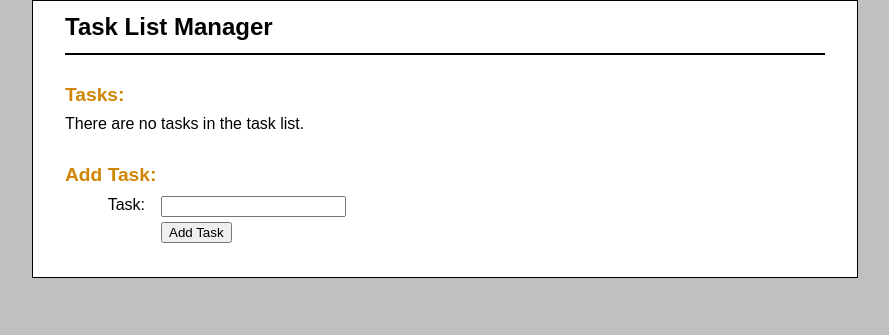
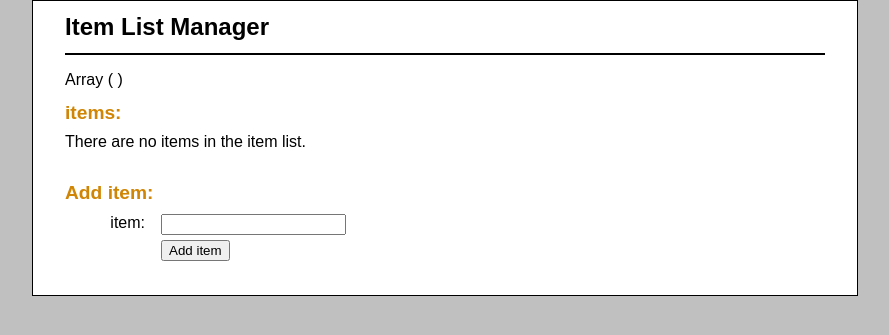
Before and after one commit to ABSZ1/ASSESSMENT, a PHP site: page /index.php in a window 1280 px wide. Shown: the top 335 px of the page, without its empty margins (195-1084 px from the left). Run offline with PHP 8.4, Linux system fonts and the light colour scheme; data that the repository does not hold is empty.

Commit message:
updated shopping_list.php 18/11 1:01PM
changed variable names to match with other files.

```diff
--- a/shopping_list.php
+++ b/shopping_list.php
@@ -1,15 +1,15 @@
 <!DOCTYPE html> <!--Basic HTML Formatting-->
 <html>
    <head>
-      <title>Task List Manager</title>
+      <title>Item List Manager</title>
       <link rel="stylesheet" type="text/css" href="main.css"> <!--Linking Style Sheet-->
    </head>
    <body>
       <header>
-         <h1> Task List Manager </h1>
+         <h1>Item List Manager</h1>
       </header>
       <main>
-         <p><?php print_r($task_list); ?></p> <!--Displays array-->
+         <p><?php print_r($shopping_list); ?></p> <!--Displays array-->
 
 
          <!-- Part 1: Errors -->
@@ -24,15 +24,15 @@
          <?php endif; ?>
 
 
-         <!-- Part 2: Tasks -->
-         <h2>Tasks:</h2>
+         <!-- Part 2: Items -->
+         <h2>items:</h2>
 
-         <?php if (count($task_list) == 0) : ?> <!--If there are no tasks, message below will appear-->
-         <p>There are no tasks in the task list.</p>
+         <?php if (count($shopping_list) == 0) : ?> <!--If there are no items, message below will appear-->
+         <p>There are no items in the item list.</p>
          <?php else: ?>
          <ul>
-            <?php foreach( $task_list as $id => $task ) : ?>
-            <li><?php echo $id + 1 . '. ' . $task; ?></li>
+            <?php foreach( $shopping_list as $id => $item ) : ?>
+            <li><?php echo $id + 1 . '. ' . $item; ?></li>
             <?php endforeach; ?>
          </ul>
          <?php endif; ?>
@@ -40,65 +40,65 @@
 
 
          <!-- Part 3: The Add form -->
-         <h2>Add Task:</h2>
+         <h2>Add item:</h2>
 
          <form action="." method="post" >
-            <?php foreach( $task_list as $task ) : ?>
-            <input type="hidden" name="tasklist[]"
-               value="<?php echo $task; ?>">
+            <?php foreach( $shopping_list as $item ) : ?>
+            <input type="hidden" name="itemlist[]"
+               value="<?php echo $item; ?>">
             <?php endforeach; ?>
-            <label>Task:</label>
-            <input type="text" name="newtask" id="newtask"> <br>
+            <label>item:</label>
+            <input type="text" name="newitem" id="newitem"> <br>
             <label>&nbsp;</label>
-            <input type="submit" name="action" value="Add Task">
+            <input type="submit" name="action" value="Add item">
          </form>
          <br>
 
 
          <!-- Part 4: The Modify/Promote/Delete form -->
-         <?php if (count($task_list) > 0 && empty($task_to_modify)) : ?>
+         <?php if (count($shopping_list) > 0 && empty($shopping_to_modify)) : ?>
 
-         <h2>Select Task:</h2>
+         <h2>Select item:</h2>
 
          <form action="." method="post" >
-            <?php foreach( $task_list as $task ) : ?>
-            <input type="hidden" name="tasklist[]"
-               value="<?php echo $task; ?>">
+            <?php foreach( $shopping_list as $item ) : ?>
+            <input type="hidden" name="itemlist[]"
+               value="<?php echo $item; ?>">
             <?php endforeach; ?>
 
-            <label>Task:</label>
+            <label>item:</label>
 
-            <select name="taskid">
-               <?php foreach( $task_list as $id => $task ) : ?>
+            <select name="itemid">
+               <?php foreach( $shopping_list as $id => $item ) : ?>
                <option value="<?php echo $id; ?>">
-                  <?php echo $task; ?>
+                  <?php echo $item; ?>
                </option>
                <?php endforeach; ?>
             </select>
             <br>
             <label>&nbsp;</label>
-            <input type="submit" name="action" value="Modify Task">
-            <input type="submit" name="action" value="Promote Task">
-            <input type="submit" name="action" value="Delete Task">
+            <input type="submit" name="action" value="Modify item">
+            <input type="submit" name="action" value="Promote item">
+            <input type="submit" name="action" value="Delete item">
             <br>
             <label>&nbsp;</label>
-            <input type="submit" name="action" value="Sort Tasks">
+            <input type="submit" name="action" value="Sort items">
          </form>
          <?php endif; ?>
 
 
          <!-- Part 5: The Modify form -->
-         <?php if (!empty($task_to_modify)) : ?>
+         <?php if (!empty($shopping_to_modify)) : ?>
 
-         <h2>Task to Modify:</h2>
+         <h2>item to Modify:</h2>
 
          <form action="." method="post" >
-            <?php foreach( $task_list as $task ) : ?>
-            <input type="hidden" name="tasklist[]" value="<?php echo $task; ?>">
+            <?php foreach( $shopping_list as $item ) : ?>
+            <input type="hidden" name="itemlist[]" value="<?php echo $item; ?>">
             <?php endforeach; ?>
-            <label>Task:</label>
-            <input type="hidden" name="modifiedtaskid" value="<?php echo $task_index; ?>">
-            <input type="text" name="modifiedtask" value="<?php echo $task_to_modify; ?>"><br>
+            <label>item:</label>
+            <input type="hidden" name="modifieditem" value="<?php echo $item_index; ?>">
+            <input type="text" name="modifieditem" value="<?php echo $shopping_to_modify; ?>"><br>
             <label>&nbsp;</label>
             <input type="submit" name="action" value="Save Changes">
             <input type="submit" name="action" value="Cancel Changes">
```
